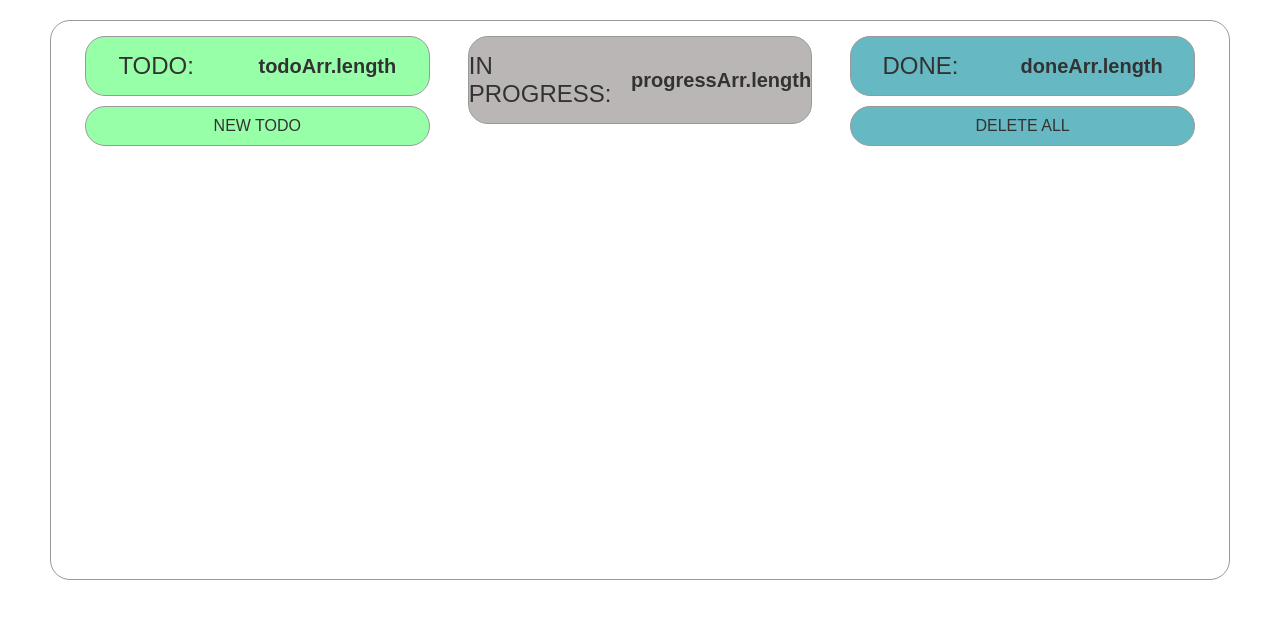
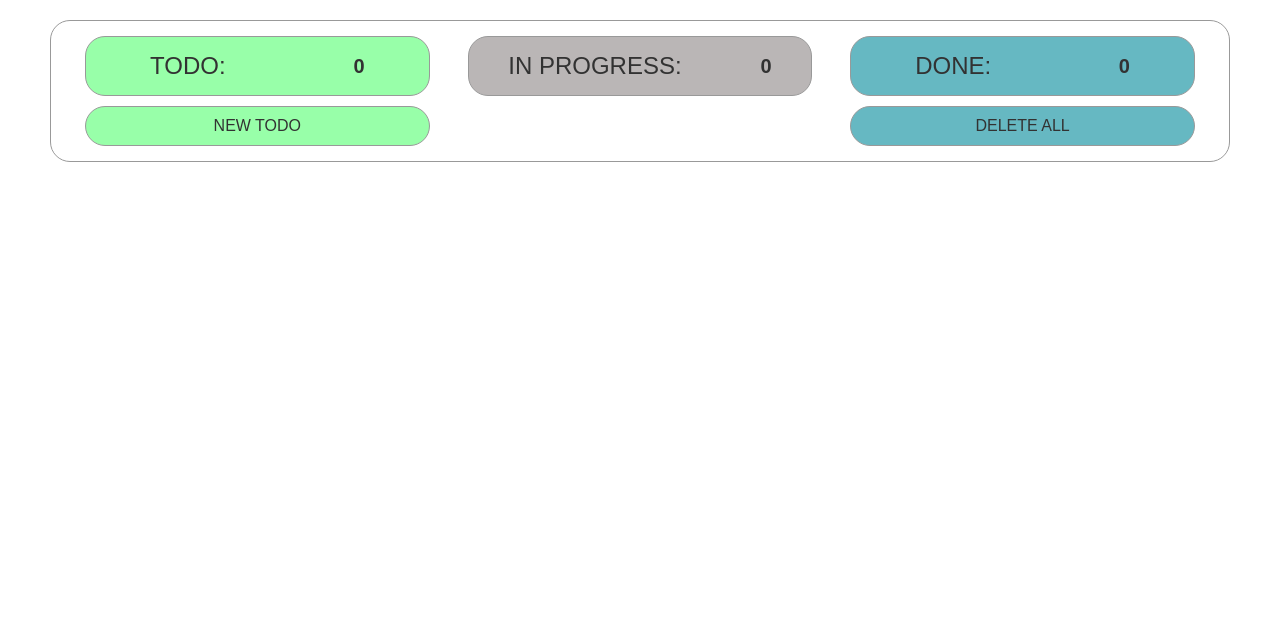
Before and after one commit to DenisAlferov/Trello, a plain HTML site: page index.html in a window 1280 px wide. Shown: the part 110-728 px from the top of the page. Drawn offline with Linux system fonts and the light colour scheme; no server answers.

Commit message:
Some fix

```diff
--- a/css/style.css
+++ b/css/style.css
@@ -49,7 +49,7 @@ button {
     justify-content: space-between;
     width: 100%;
     opacity: 0.8;
-    min-height: 70vh;
+
     border-radius: 20px;
     border: 1px solid gray;
     padding: 15px;
@@ -304,7 +304,6 @@ button {
         flex-direction: column;
         width: 100%;
         opacity: 0.8;
-        min-height: 70vh;
         border-radius: 20px;
         border: 1px solid gray;
         padding: 15px;
--- a/js/currentTime.js
+++ b/js/currentTime.js
@@ -14,7 +14,6 @@ export const currentTime = (timeNow) => {
     min = updateTime(min);
     sec = updateTime(sec);
 
-    console.log(`${hour} : ${min} : ${sec}`)
     timeNow.innerText = `${hour} : ${min} : ${sec}`;
     const t = setTimeout(() => { currentTime(timeNow) }, 1000);
 };
--- a/js/main.js
+++ b/js/main.js
@@ -150,9 +150,9 @@ let savedTodoArr = JSON.parse(localStorage.getItem('todoArr')) || [];
 let savedProgressArr = JSON.parse(localStorage.getItem('progressArr')) || [];
 let savedDoneArr = JSON.parse(localStorage.getItem('doneArr')) || [];
 
-todoBlockHeaderCounter.innerText = 'todoArr.length';
-progressBlockHeaderCounter.innerText = 'progressArr.length';
-doneBlockHeaderCounter.innerText = 'doneArr.length';
+todoBlockHeaderCounter.innerText = '0';
+progressBlockHeaderCounter.innerText = '0';
+doneBlockHeaderCounter.innerText = '0';
 
 const handleTodo = () => {
     const todoItem = createTodoItem(newWindowTitle.value, newWindowDescription.value, newWindowUser.value);
@@ -244,7 +244,7 @@ const todoBtnFunction = (itemBlock) => {
     itemBlock.onclick = () => {
         itemBlock.style.backgroundColor = 'rgb('+getRandomStart(0,255)+', '+getRandomStart(0,255)+', '+getRandomStart(0,255)+', '+0.5+')';
     };
-};
+    };
 
 newWindowAddBtn.addEventListener('click', handleTodo);
 
@@ -373,7 +373,6 @@ if (savedTodoArr.length) {
         const itemContainer = renderTodoItem(todoBlockContainer, todo);
         todoBtnFunction(itemContainer);
         getCounter(todoBlockHeaderCounter, todoArr, progressBlockHeaderCounter, progressArr, doneBlockHeaderCounter, doneArr);
-
     }
 }
 
```
